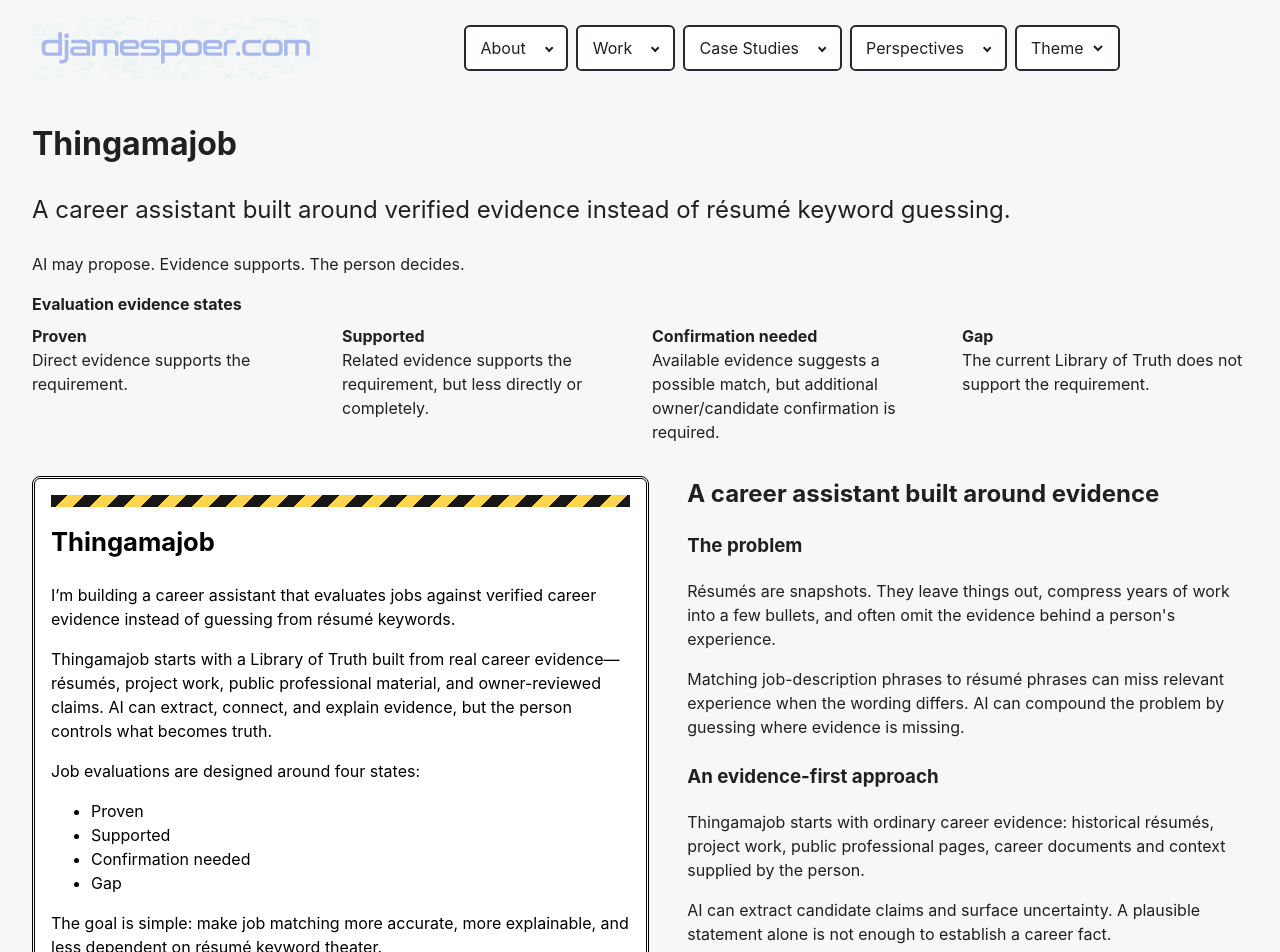
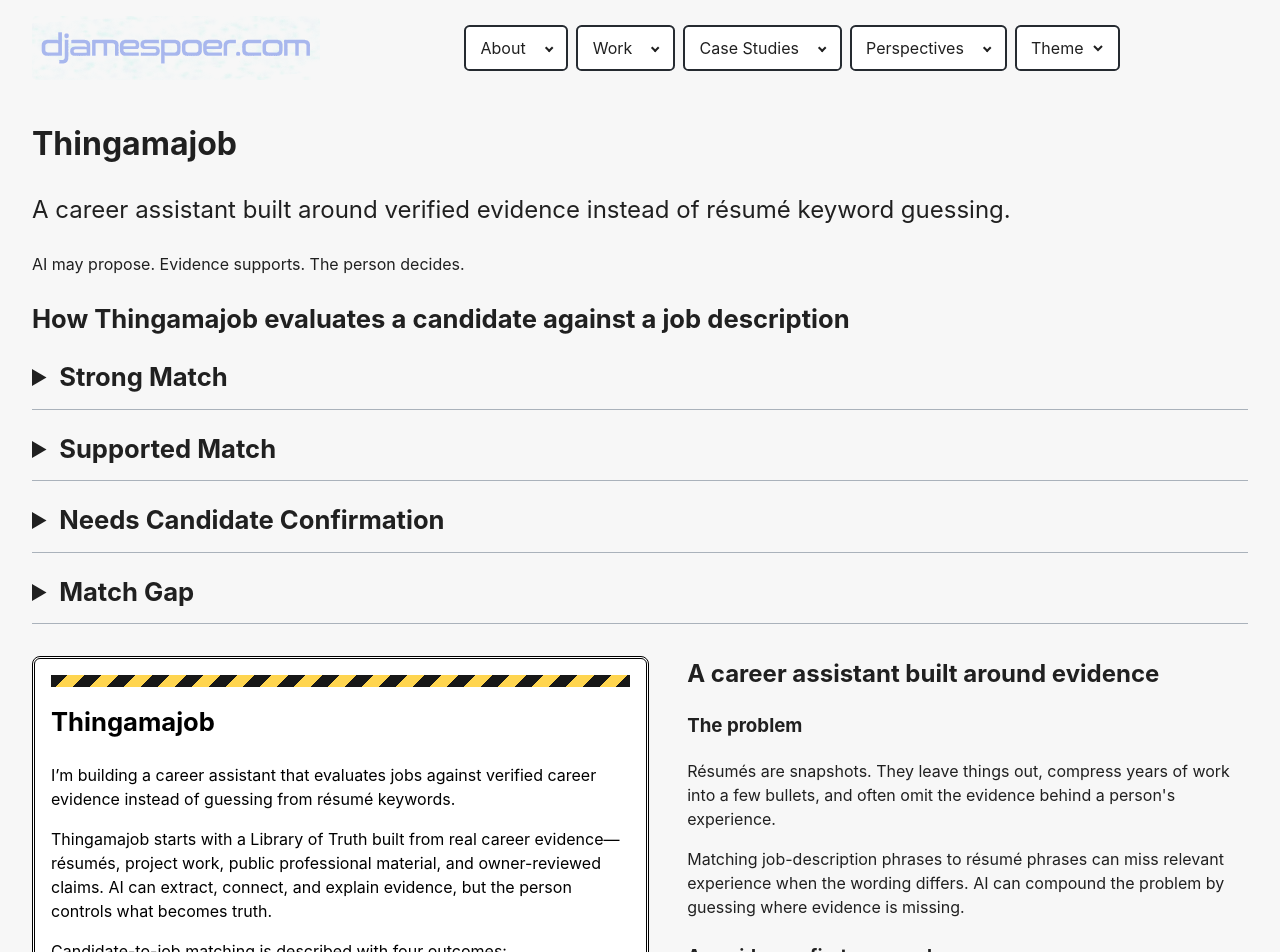
Before and after one commit to mentalnote74/djamespoer.com, an Angular app: page /thingamajob in a window 1280 px wide. Shown: the top 952 px of the page. Built offline with nearby package versions, Linux system fonts and the light colour scheme.

Commit message:
Describe candidate-to-job evidence matches with collapsed definitions

```diff
--- a/src/app/components/thingamajob-product/thingamajob-product.html
+++ b/src/app/components/thingamajob-product/thingamajob-product.html
@@ -6,28 +6,31 @@
       guessing.
     </p>
     <p>AI may propose. Evidence supports. The person decides.</p>
-    <h2 class="result-heading">Evaluation evidence states</h2>
-    <dl class="result-key">
-      <div>
-        <dt>Proven</dt>
-        <dd>Direct evidence supports the requirement.</dd>
-      </div>
-      <div>
-        <dt>Supported</dt>
-        <dd>Related evidence supports the requirement, but less directly or completely.</dd>
-      </div>
-      <div>
-        <dt>Confirmation needed</dt>
-        <dd>
-          Available evidence suggests a possible match, but additional owner/candidate confirmation
-          is required.
-        </dd>
-      </div>
-      <div>
-        <dt>Gap</dt>
-        <dd>The current Library of Truth does not support the requirement.</dd>
-      </div>
-    </dl>
+    <h2 class="result-heading">How Thingamajob evaluates a candidate against a job description</h2>
+    <div class="result-key">
+      <details>
+        <summary>Strong Match</summary>
+        <p>The candidate's verified career evidence directly supports the job requirement.</p>
+      </details>
+      <details>
+        <summary>Supported Match</summary>
+        <p>
+          The candidate has related verified evidence that supports the requirement, but less
+          directly or completely.
+        </p>
+      </details>
+      <details>
+        <summary>Needs Candidate Confirmation</summary>
+        <p>
+          Existing career evidence suggests the candidate may meet the requirement, but
+          clarification is needed before Thingamajob treats it as supported.
+        </p>
+      </details>
+      <details>
+        <summary>Match Gap</summary>
+        <p>Current verified career evidence does not support the job requirement.</p>
+      </details>
+    </div>
   </header>
   <div class="product-columns">
     <app-thingamajob class="product-workspace" />
@@ -106,9 +109,10 @@
           source-backed application material.
         </p>
         <p>
-          The four states above describe evidence strength, not a fabricated match percentage. A gap
-          means the current library does not support a requirement; it does not prove the person
-          lacks that experience.
+          The four match outcomes describe how the candidate's verified career evidence matches each
+          job requirement, not a fabricated match percentage. A match gap means the current verified
+          career evidence does not support a requirement; it does not prove the person lacks that
+          experience.
         </p>
       </section>
       <section>
--- a/src/app/components/thingamajob-product/thingamajob-product.scss
+++ b/src/app/components/thingamajob-product/thingamajob-product.scss
@@ -37,19 +37,29 @@
 }
 
 .result-heading {
-  font-size: 1rem;
-  margin-block: 1rem 0.5rem;
+  font-size: clamp(1.25rem, 2vw, 1.75rem);
+  margin-block: 1.5rem 0.5rem;
 }
 .result-key {
   display: grid;
-  gap: 0.75rem 1.5rem;
+  gap: 0.5rem;
   margin-block: 0 1rem;
 }
-.result-key dt {
+.result-key details {
+  border-block-end: 1px solid var(--panel-border, currentColor);
+}
+.result-key summary {
+  font-size: clamp(1.25rem, 2vw, 1.75rem);
   font-weight: 700;
+  cursor: pointer;
+  padding-block: 0.75rem;
 }
-.result-key dd {
-  margin: 0;
+.result-key summary:focus-visible {
+  outline: 3px solid var(--focus-outer, currentColor);
+  outline-offset: 3px;
+}
+.result-key p {
+  margin-block: 0 1rem;
 }
 .implementation-boundary {
   padding-block: 0.75rem;
@@ -61,13 +71,3 @@
 .product-sequence li + li {
   margin-block-start: 0.75rem;
 }
-@media (min-width: 40rem) {
-  .result-key {
-    grid-template-columns: repeat(2, minmax(0, 1fr));
-  }
-}
-@media (min-width: 70rem) {
-  .result-key {
-    grid-template-columns: repeat(4, minmax(0, 1fr));
-  }
-}
--- a/src/app/components/thingamajob/thingamajob.html
+++ b/src/app/components/thingamajob/thingamajob.html
@@ -9,12 +9,12 @@
     work, public professional material, and owner-reviewed claims. AI can extract, connect, and
     explain evidence, but the person controls what becomes truth.
   </p>
-  <p>Job evaluations are designed around four states:</p>
+  <p>Candidate-to-job matching is described with four outcomes:</p>
   <ul>
-    <li>Proven</li>
-    <li>Supported</li>
-    <li>Confirmation needed</li>
-    <li>Gap</li>
+    <li>Strong Match</li>
+    <li>Supported Match</li>
+    <li>Needs Candidate Confirmation</li>
+    <li>Match Gap</li>
   </ul>
   <p>
     The goal is simple: make job matching more accurate, more explainable, and less dependent on
```
Also changed, not shown: 2 other files (tests, documents, lock files or other folders).
